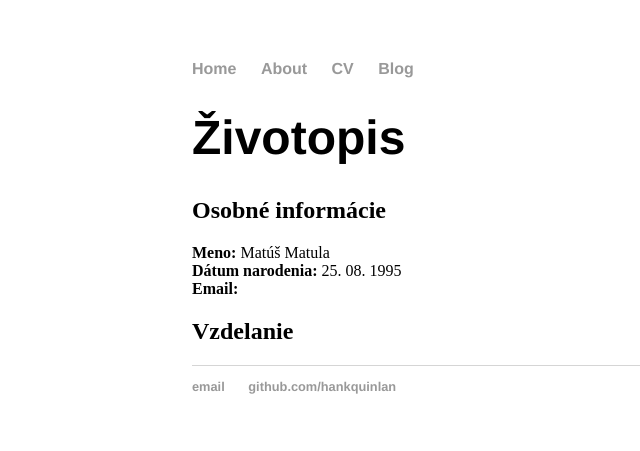
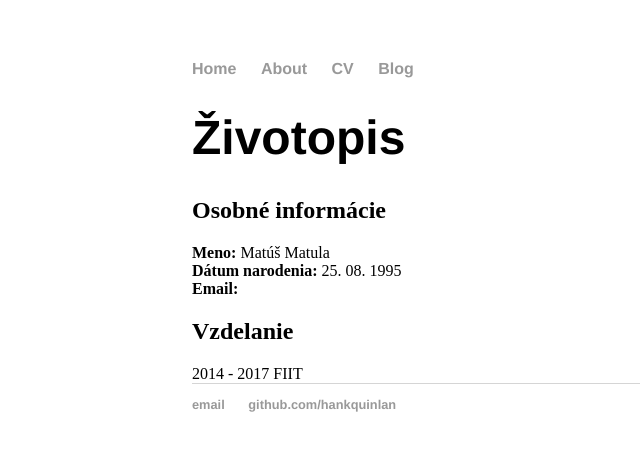
Before and after one commit to matusmatula/matusmatula.github.io, a Jekyll site: the page built from cv.html, in a window 1280 px wide. Shown: the top 451 px of the page, without its empty margins (0-640 px from the left). Built offline with Jekyll 4.4.1, drawn with Linux system fonts in a browser that asks for light colours.

Commit message:
Update cv.html

```diff
--- a/_layouts/cv.html
+++ b/_layouts/cv.html
@@ -11,4 +11,4 @@ layout: default
 {{ page.foto }}
 
 <h2>{{ page.education }}</h2>
-<div>{{ page.sections['skola'] | textilize }}</div>
+<div>{{ page.sections['roky'] | textilize }} {{ page.sections['skoly'] | textilize }}</div>
```
